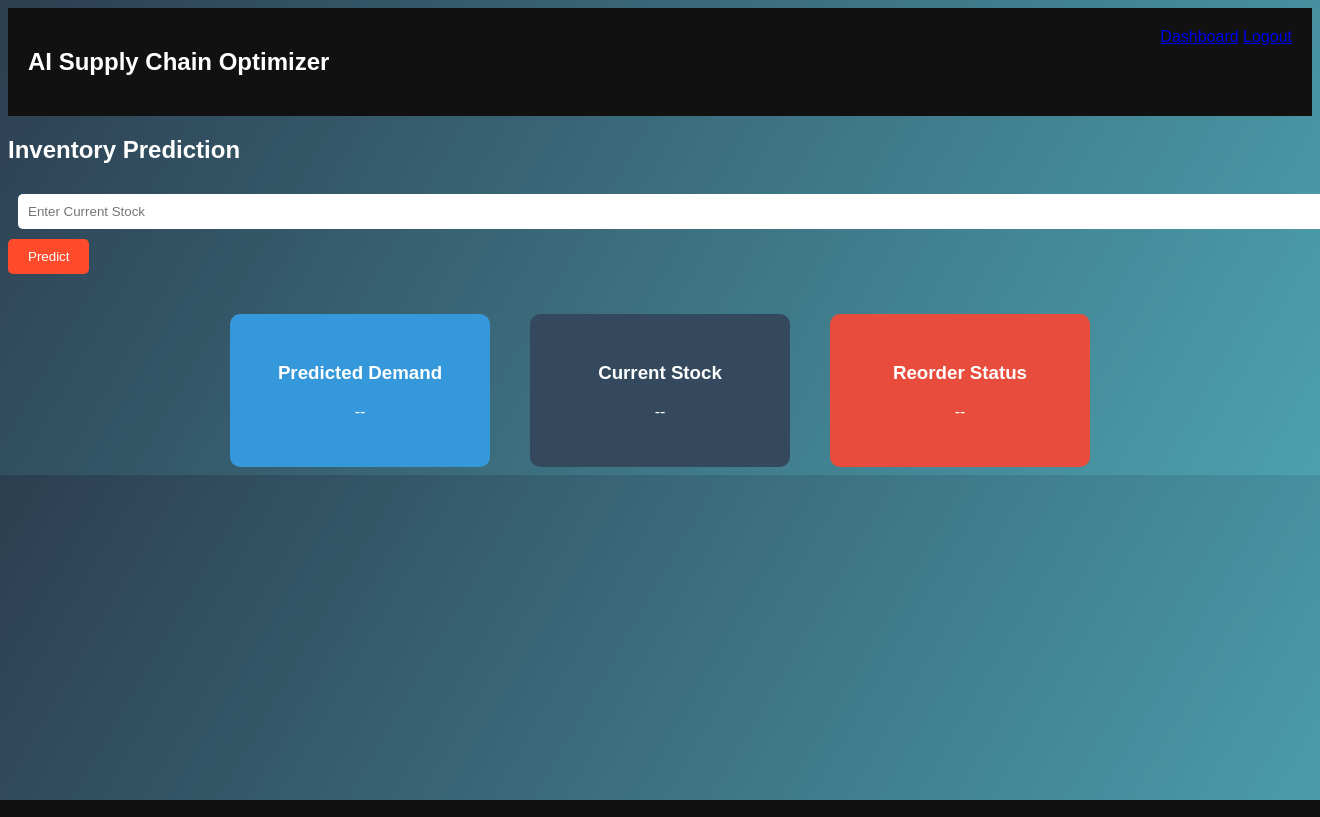
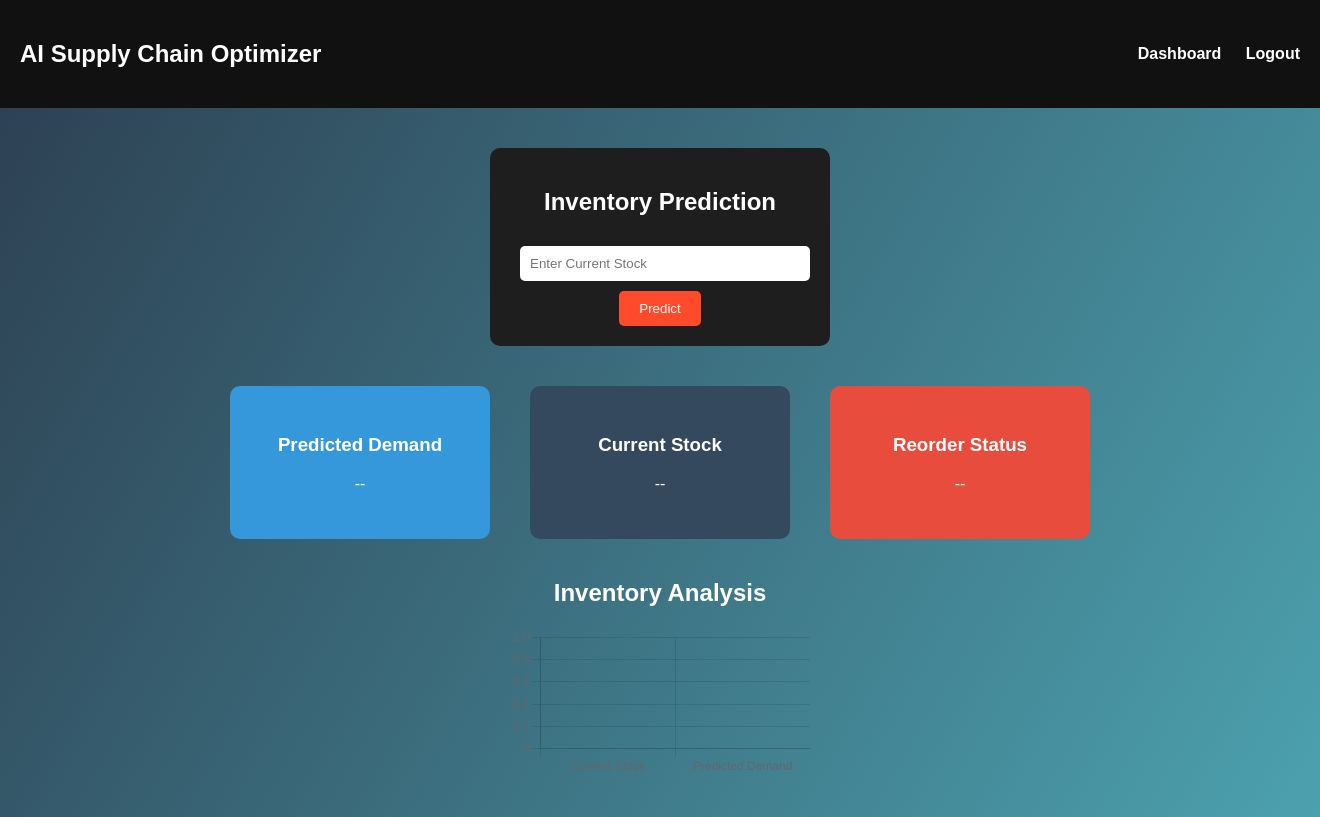
Before and after one commit to JYOTTIPODDAR/Supply-Chain-Inventory-Optimizer-Using-AI, a Flask app: page /dashboard in a window 1320 px wide; the page is wider, and only the part inside the window is pictured. Run offline with Flask 3, Linux system fonts and the light colour scheme; a user stored in the database is signed in.

Commit message:
improved dashboard

```diff
--- a/static/style.css
+++ b/static/style.css
@@ -1,70 +1,118 @@
 body{
-
 background:linear-gradient(120deg,#2c3e50,#4ca1af);
 font-family:Arial;
 color:white;
-
+margin:0;
 }
 
+
+/* NAVBAR */
+
 .navbar{
-
 display:flex;
 justify-content:space-between;
+align-items:center;
 padding:20px;
 background:#111;
-
 }
 
-.login-box{
+.nav-links a{
+color:white;
+margin-left:20px;
+text-decoration:none;
+font-weight:bold;
+}
 
+
+/* MAIN */
+
+.main{
+padding:40px;
+text-align:center;
+}
+
+
+/* FORM */
+
+.form-box{
+margin:auto;
 width:300px;
-margin:100px auto;
-padding:30px;
+padding:20px;
 background:#1e1e1e;
 border-radius:10px;
-text-align:center;
-
 }
 
+
+/* INPUT */
+
 input{
-
-width:100%;
+width:90%;
 padding:10px;
 margin:10px;
 border:none;
 border-radius:5px;
-
 }
 
+
+/* BUTTON */
+
 button{
-
 padding:10px 20px;
 background:#ff4b2b;
 border:none;
 color:white;
 border-radius:5px;
 cursor:pointer;
-
 }
 
+button:hover{
+background:#ff2a00;
+}
+
+
+/* DASHBOARD CARDS */
+
 .container{
-
 display:flex;
 justify-content:center;
 gap:40px;
 margin-top:40px;
-
+flex-wrap:wrap;
 }
 
 .card{
-
 padding:30px;
 width:200px;
 border-radius:10px;
 text-align:center;
+transition:0.3s;
+}
 
+.card:hover{
+transform:scale(1.08);
 }
 
 .blue{background:#3498db;}
 .dark{background:#34495e;}
 .red{background:#e74c3c;}
+
+
+/* ERROR */
+
+.error{
+color:#ff4b4b;
+margin-top:10px;
+}
+
+
+/* CHART */
+
+.chart-title{
+margin-top:50px;
+}
+
+#inventoryChart{
+max-width:600px;
+margin:auto;
+margin-top:20px;
+}
--- a/templates/base.html
+++ b/templates/base.html
@@ -2,7 +2,7 @@
 <html>
 <head>
 
-<title>Inventory Optimizer</title>
+<title>AI Supply Chain Inventory Optimizer</title>
 
 <link rel="stylesheet" href="{{ url_for('static', filename='style.css') }}">
 
@@ -14,7 +14,7 @@
 
 <h2>AI Supply Chain Optimizer</h2>
 
-<div>
+<div class="nav-links">
 
 <a href="/dashboard">Dashboard</a>
 <a href="/logout">Logout</a>
--- a/templates/dashboard.html
+++ b/templates/dashboard.html
@@ -20,32 +20,83 @@
 
 </div>
 
+
 <div class="container">
 
 <div class="card blue">
 
 <h3>Predicted Demand</h3>
-
 <p>{{ demand }}</p>
 
 </div>
 
+
 <div class="card dark">
 
 <h3>Current Stock</h3>
-
 <p>{{ stock }}</p>
 
 </div>
 
+
 <div class="card red">
 
 <h3>Reorder Status</h3>
-
 <p>{{ reorder }}</p>
 
 </div>
 
 </div>
 
+
+<h2 style="text-align:center; margin-top:40px;">Inventory Analysis</h2>
+
+<canvas id="inventoryChart" style="max-width:600px; margin:auto;"></canvas>
+
+
+<script src="https://cdn.jsdelivr.net/npm/chart.js"></script>
+
+<script>
+
+const stockValue = JSON.parse('{{ stock | default(0) | tojson }}');
+const demandValue = JSON.parse('{{ demand | default(0) | tojson }}');
+
+const ctx = document.getElementById('inventoryChart');
+
+new Chart(ctx, {
+
+type: 'bar',
+
+data: {
+
+labels: ['Current Stock','Predicted Demand'],
+
+datasets: [{
+
+label: 'Inventory Data',
+
+data: [stockValue, demandValue],
+
+backgroundColor: ['#3498db','#e74c3c']
+
+}]
+
+},
+
+options: {
+
+responsive: true,
+
+plugins: {
+
+legend: { display: false }
+
+}
+
+}
+
+});
+
+</script>
+
 {% endblock %}
```
